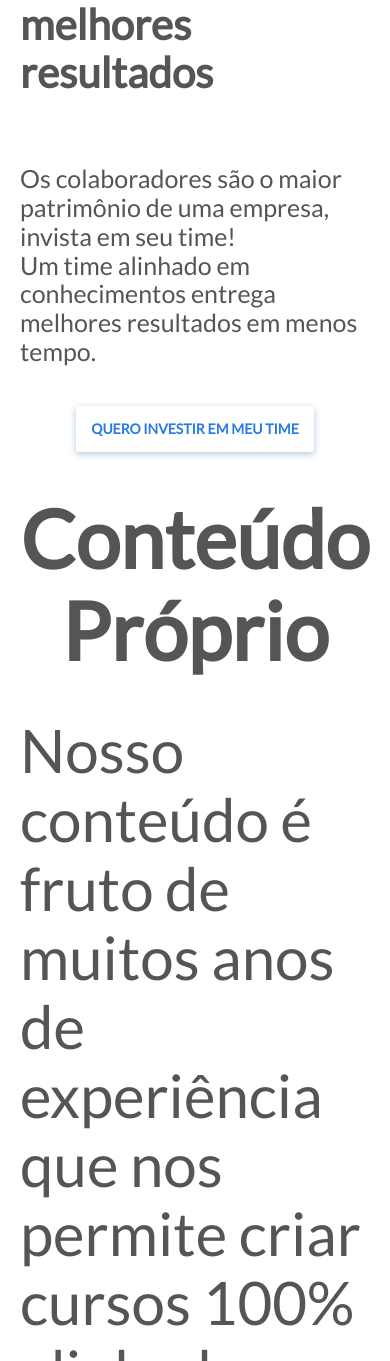
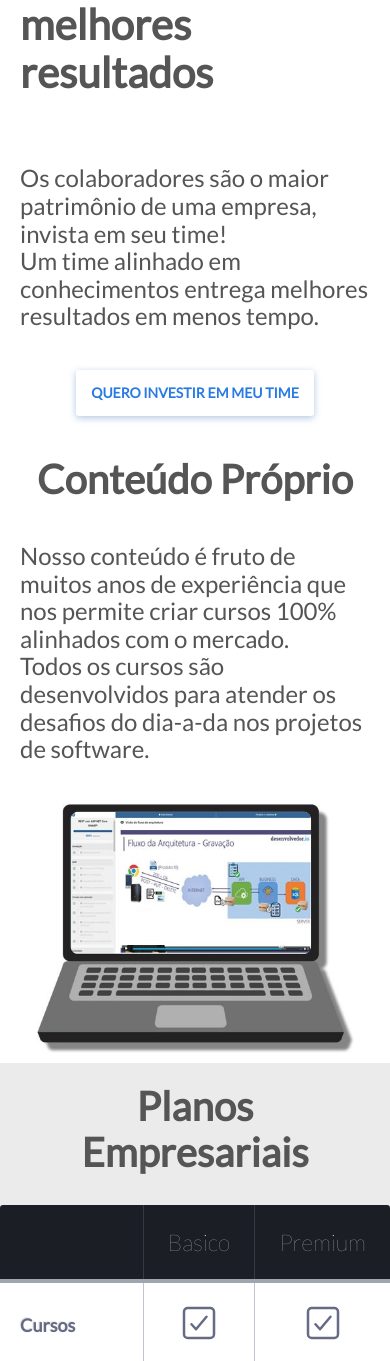
Before and after one commit to MobCursos/mobcursos, a PHP site: page /empresa.html in a window 390 px wide. Shown: the part 255-1616 px from the top of the page. Run offline with PHP 8.4, Linux system fonts and the light colour scheme; style sheets or scripts are compiled from the project's sources; some libraries are stand-ins or nearby versions.

Commit message:
ajuste tamanho fonte celular

```diff
--- a/resources/css/queries.css
+++ b/resources/css/queries.css
@@ -3,7 +3,7 @@
         font-size: 4.1em;
        }
 
-       section p{
+    section p{
         font-size: 35px;
      }
 
@@ -59,6 +59,14 @@
 
     }
 
+    .item-section p{
+        font-size: 24px;
+    }
+
+    #empresa1 h2{
+        font-size: 2rem;
+    }
+
     .empresa-header-subtitulo{
         margin-left: 4px;
     }
```
